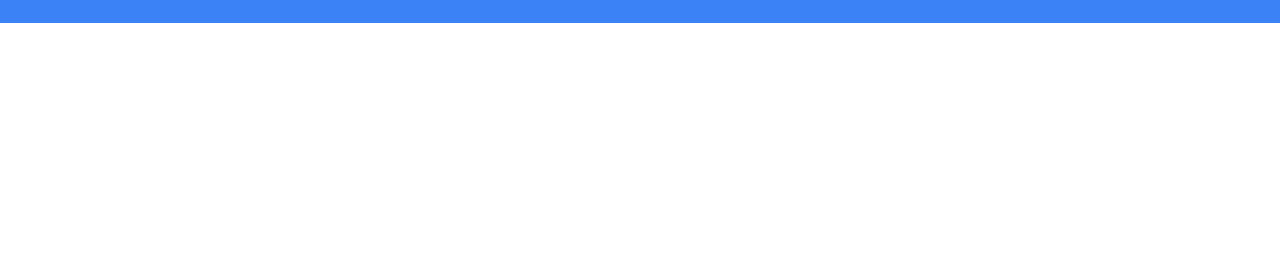
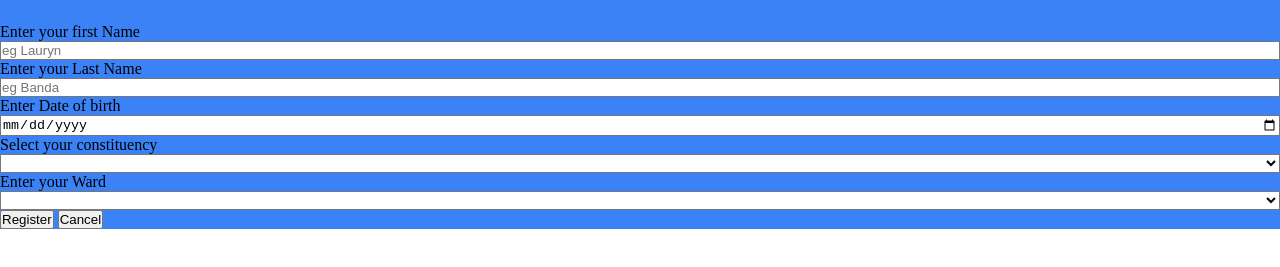
Before and after one commit to lauryn06/Elections_App, a plain HTML site: page voter.html in a window 1280 px wide. Shown: the part 73-340 px from the top of the page. Drawn offline with Linux system fonts and the light colour scheme.

Commit message:
added the voter registration form

```diff
--- a/voter.html
+++ b/voter.html
@@ -16,6 +16,48 @@
         <a href="Results.html">Result</a>
         </div>
     </nav>
+    <div>
+    <form action="">
+        <!-- <label for="">Search for registered voters</label>
+        <input type="search"> -->
+      <label for="" class="VoterFName">Enter your first Name</label>
+      <input type="text" name="" id="" placeholder="eg Lauryn">
+           <label for="" class="VoterLName">Enter your Last Name</label>
+           <input type="text" placeholder="eg Banda">
+           <label for="">Enter Date of birth</label>
+           <input type="date" name="" id="">
+           <label for="">Select your constituency</label>
+           <select name="constituency" id="">
+            <Option></Option>
+            <Option></Option>
+            <Option></Option>
+            <Option></Option>
+            <Option></Option>
+            <Option></Option>
+            <Option></Option>
+            <Option></Option>
+            <Option></Option>
+            <Option></Option>
+           </select>
+           <label for="">Enter your Ward</label>
+           <select name="Ward" id="">
+            <option value=""></option>
+            <option value=""></option>
+            <option value=""></option>
+            <option value=""></option>
+            <option value=""></option>
+            <option value=""></option>
+            <option value=""></option>
+            <option value=""></option>
+            <option value=""></option>
+            <option value=""></option>
+           </select>
+           <div class="VoterButton">
+           <button type="submit">Register</button>
+           <button type="reset">Cancel</button>
+           </div>
+    </form></div>
     <script src="script.js"></script>
+
 </body>
 </html>
```
